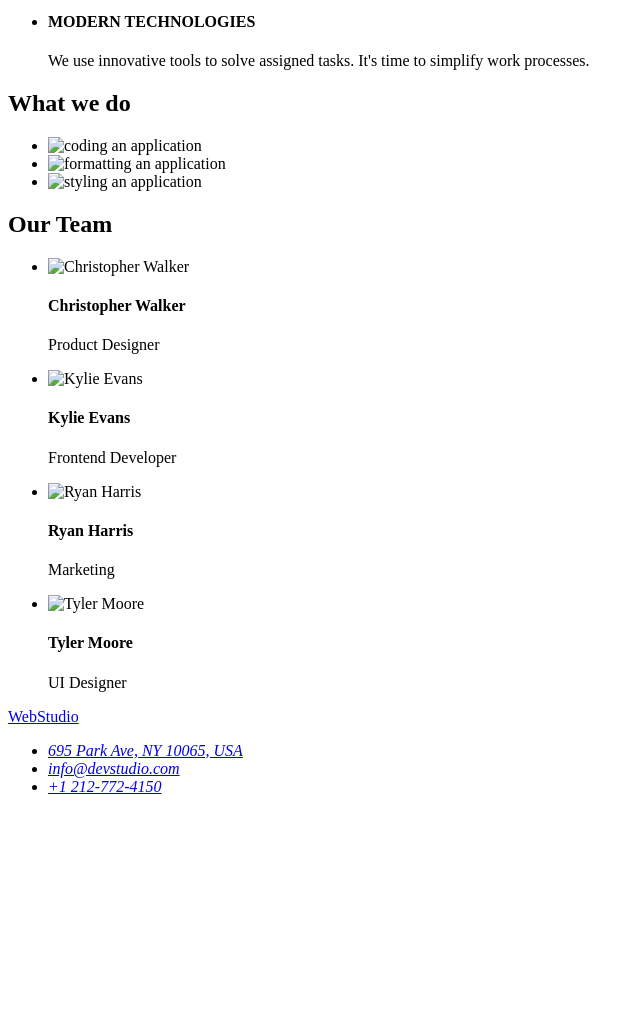
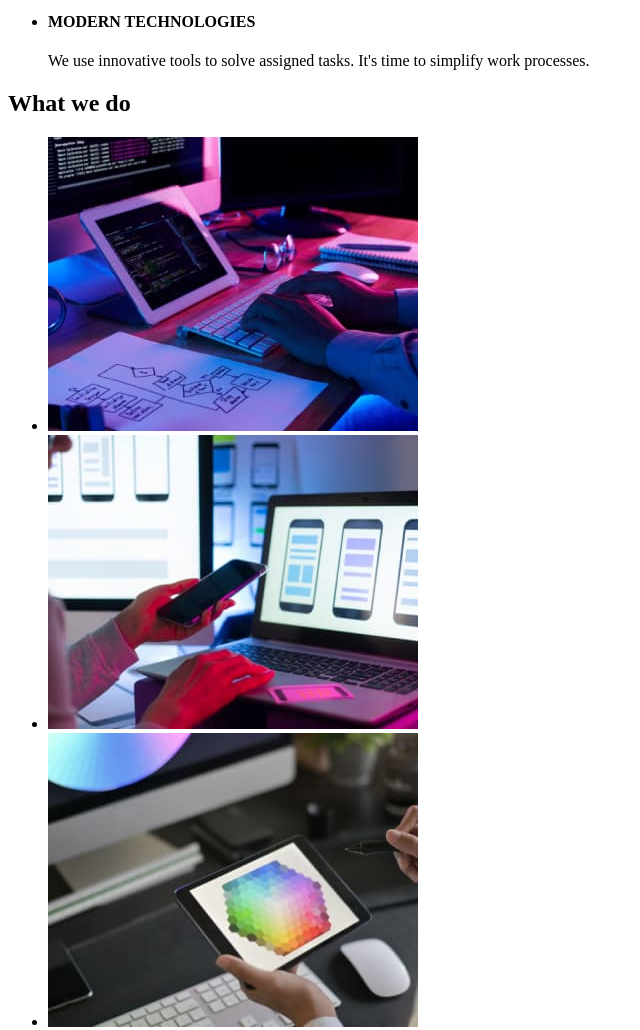
Before and after one commit to S1lvyu/goit-markup-hw-01, a plain HTML site: page index.html in a window 1280 px wide. Shown: the part 480-1510 px from the top of the page, without its empty margins (0-640 px from the left). Before the commit the page ends 1292 px from the top, so only its background shows below. Drawn offline with Linux system fonts and the light colour scheme; the site is published under a folder, as on GitHub Pages, so addresses that start at the root find nothing.

Commit message:
Update index.html

```diff
--- a/index.html
+++ b/index.html
@@ -63,21 +63,21 @@
         <ul>
           <li>
             <img
-              src="/images/whatwedo1.jpg"
+              src="images/whatwedo1.jpg"
               alt="coding an application"
               width="370"
             />
           </li>
           <li>
             <img
-              src="/images/whatwedo2.jpg"
+              src="images/whatwedo2.jpg"
               alt="formatting an application"
               width="370"
             />
           </li>
           <li>
             <img
-              src="/images/whatwedo3.jpg"
+              src="images/whatwedo3.jpg"
               alt="styling an application"
               width="370"
             />
@@ -89,7 +89,7 @@
         <ul>
           <li>
             <img
-              src="/images/teammember1.jpg"
+              src="images/teammember1.jpg"
               alt="Christopher Walker"
               width="270"
             />
@@ -97,17 +97,17 @@
             <p>Product Designer</p>
           </li>
           <li>
-            <img src="/images/teammember2.jpg" alt="Kylie Evans" width="270" />
+            <img src="images/teammember2.jpg" alt="Kylie Evans" width="270" />
             <h4>Kylie Evans</h4>
             <p>Frontend Developer</p>
           </li>
           <li>
-            <img src="/images/teammember3.jpg" alt="Ryan Harris" width="270" />
+            <img src="images/teammember3.jpg" alt="Ryan Harris" width="270" />
             <h4>Ryan Harris</h4>
             <p>Marketing</p>
           </li>
           <li>
-            <img src="/images/teammember4.jpg" alt="Tyler Moore" width="270" />
+            <img src="images/teammember4.jpg" alt="Tyler Moore" width="270" />
             <h4>Tyler Moore</h4>
             <p>UI Designer</p>
           </li>
```
